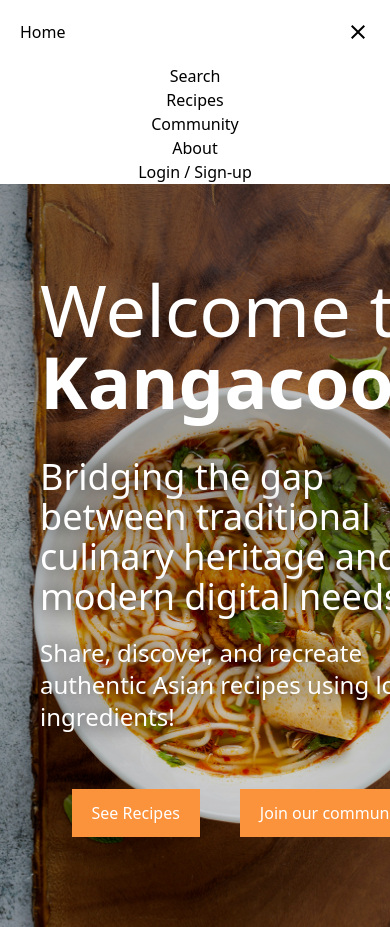
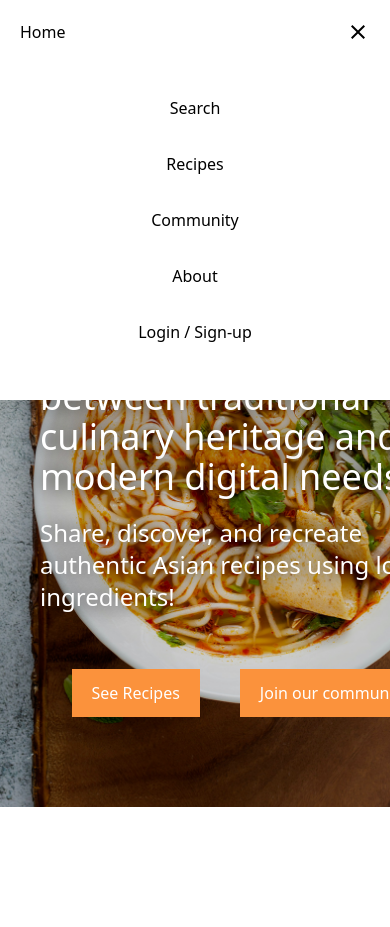
Before and after one commit to yd24/online-assessment-client, a React (Vite) app in the folder kanga-app/: page / in a window 390 px wide. Both pictures are taken after a click on the element 358 px from the left and 32 px from the top of the page. Shown: the top 927 px of the page. After the commit the page ends 844 px from the top, so only its background shows below. Built offline with nearby package versions, Linux system fonts and the light colour scheme.

Commit message:
Add hover state stylings and mobile nav stylings

```diff
--- a/kanga-app/src/components/Navbar.jsx
+++ b/kanga-app/src/components/Navbar.jsx
@@ -13,9 +13,9 @@ function Navbar(props) {
             <div id="lg-nav" className="flex justify-between p-5">
                 <Link to ='/'>Home</Link>
                 <div className="hidden lg:flex gap-10">
-                    <Link to='/recipes'>Recipes</Link>
-                    <Link to='/community'>Community</Link>
-                    <Link to='/about'>About</Link>
+                    <Link className="hover:text-orange-400" to='/recipes'>Recipes</Link>
+                    <Link className="hover:text-orange-400" to='/community'>Community</Link>
+                    <Link className="hover:text-orange-400" to='/about'>About</Link>
                 </div>
                 <div className="hidden lg:flex gap-10">
                     <p>Search</p>
@@ -33,9 +33,9 @@ function Navbar(props) {
                 </div>
             </div>
             {open &&
-                <div id="mobile-nav" className="lg:hidden flex-col items-center text-center">
-                    <p>Search</p>
-                    <ul>
+                <div id="mobile-nav" className="lg:hidden flex flex-col items-center text-center w-full bg-white pb-14 fixed">
+                    <p className="p-8">Search</p>
+                    <ul className="flex flex-col gap-8">
                         <li><Link to='/recipes'>Recipes</Link></li>
                         <li><Link to='/community'>Community</Link></li>
                         <li><Link to='/about'>About</Link></li>
```
